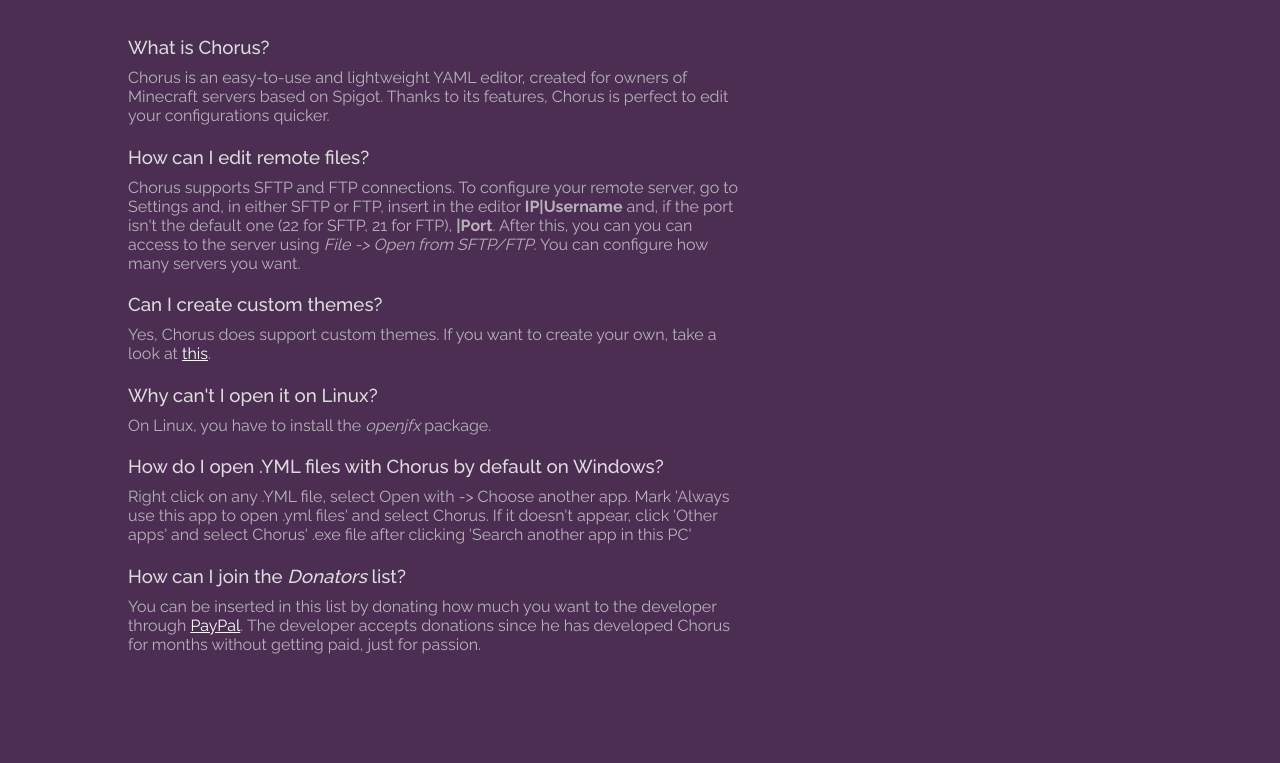
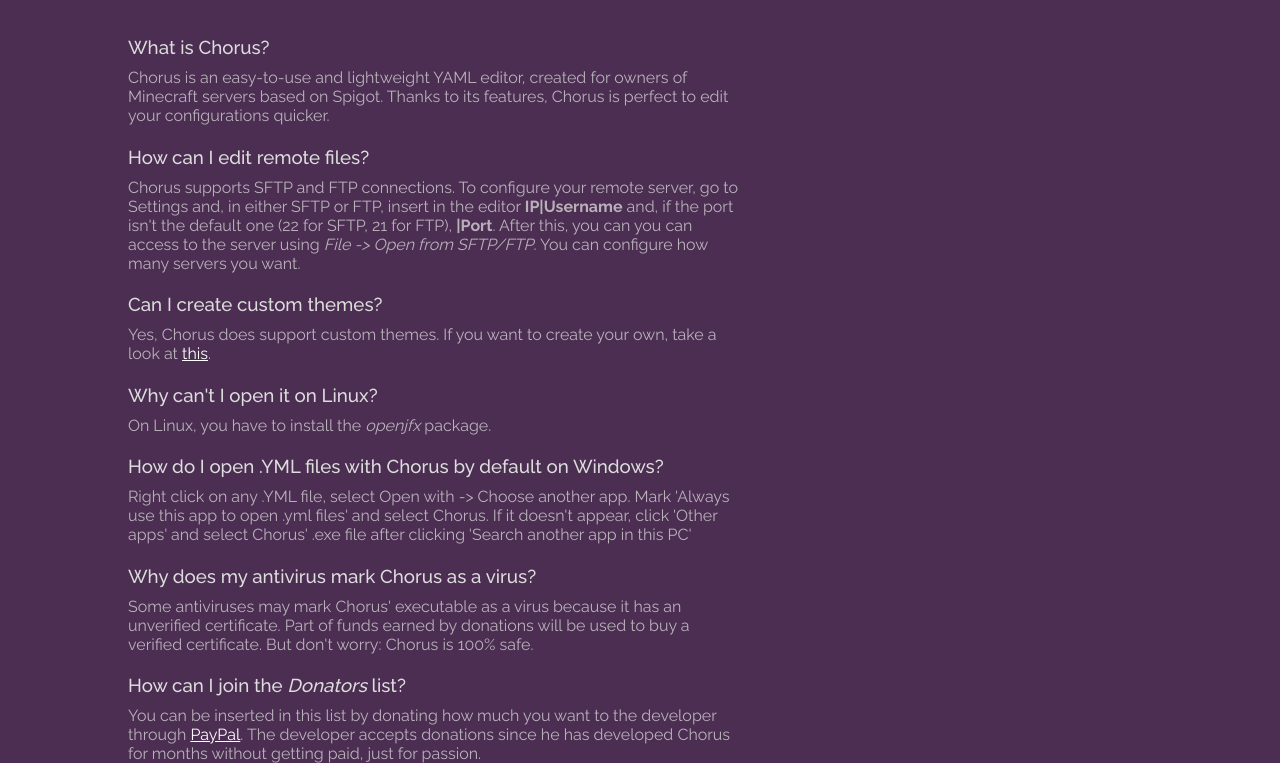
Before and after one commit to iamgio/chorus-website, a plain HTML site: page faq.html in a window 1280 px wide. Shown: the part 79-842 px from the top of the page. Before the commit the page ends 800 px from the top, so only its background shows below. Drawn offline with Linux system fonts and the light colour scheme.

Commit message:
Add new QA

```diff
--- a/faq.html
+++ b/faq.html
@@ -22,6 +22,7 @@
         addAnswer("Can I create custom themes?", "Yes, Chorus does support custom themes. If you want to create your own, take a look at <a href='https://github.com/iAmGio/chorus#creating-your-own-theme' target='_blank'>this</a>.");
         addAnswer("Why can't I open it on Linux?", "On Linux, you have to install the <i>openjfx</i> package.");
         addAnswer("How do I open .YML files with Chorus by default on Windows?", "Right click on any .YML file, select Open with -> Choose another app. Mark 'Always use this app to open .yml files' and select Chorus. If it doesn't appear, click 'Other apps' and select Chorus' .exe file after clicking 'Search another app in this PC'");
+        addAnswer("Why does my antivirus mark Chorus as a virus?", "Some antiviruses may mark Chorus' executable as a virus because it has an unverified certificate. Part of funds earned by donations will be used to buy a verified certificate. But don't worry: Chorus is 100% safe.")
         addAnswer("How can I join the <i>Donators</i> list?", "You can be inserted in this list by donating how much you want to the developer through <a href='https://paypal.me/giogar' target='_blank'>PayPal</a>. The developer accepts donations since he has developed Chorus for months without getting paid, just for passion.");
     </script>
 </body>
```
